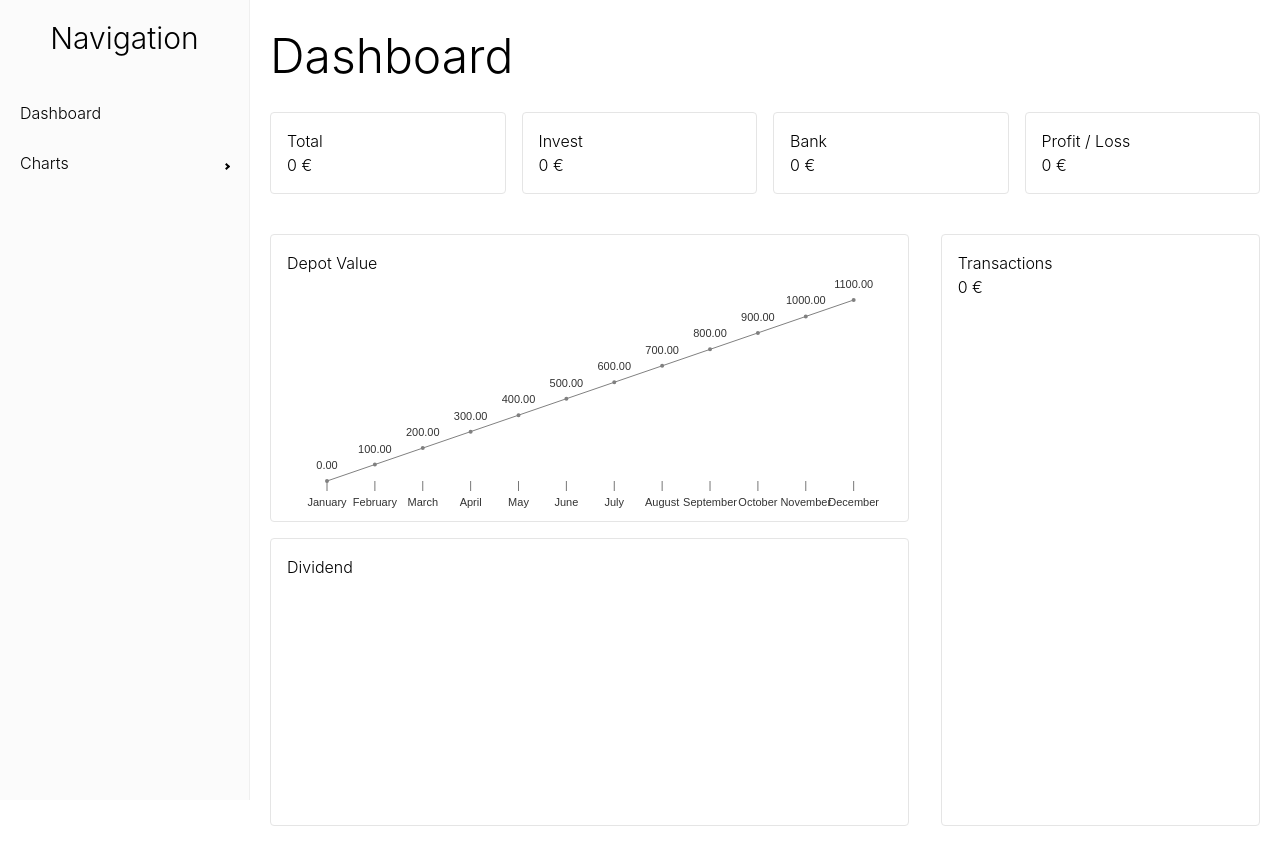
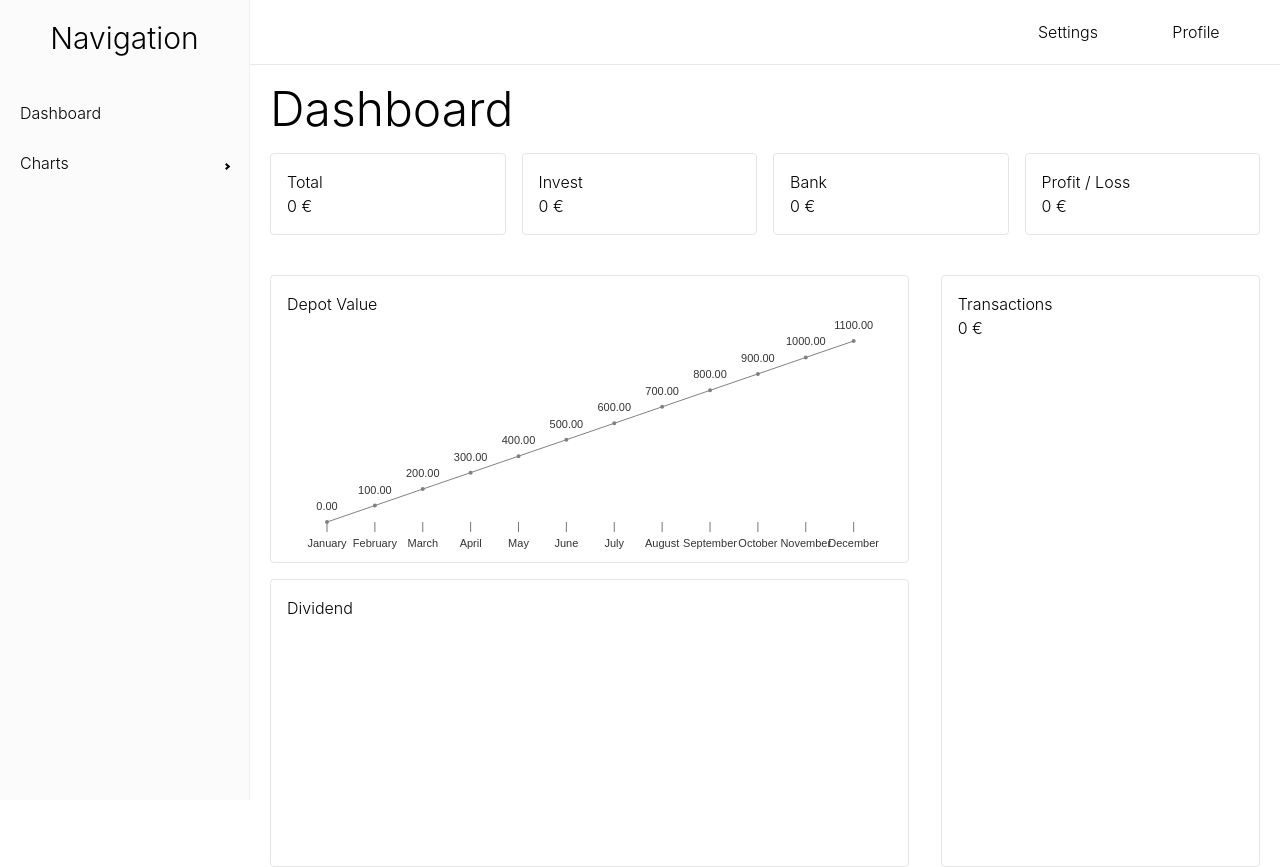
Before and after one commit to nils-developer/dashboard, a React (Create React App) app: page / in a window 1280 px wide. Before the commit the page ends 826 px from the top, so only its background shows below. Built offline with nearby package versions, Linux system fonts and the light colour scheme.

Commit message:
Added TopBar with styling

```diff
--- /dev/null
+++ b/src/components/Button.tsx
@@ -0,0 +1,12 @@
+import React from "react";
+
+type Props = {
+    type: "button" | "submit" | "reset",
+    text: string
+}
+
+export const Button = ({type, text}: Props) => {
+    return (
+        <button type={type}>{text}</button>
+    )
+}
--- a/src/scenes/dashboard/Dashboard.tsx
+++ b/src/scenes/dashboard/Dashboard.tsx
@@ -1,14 +1,17 @@
 import React from "react";
+import {TopBar} from "../global/TopBar";
 import {Header} from "../../components/Header";
 import {DashboardSection} from "./DashboardSection";
 import {DashboardItem} from "./DashboardItem";
-import {LineChart} from "../line/LineChart";
+import {LineChart} from "../linechart/LineChart";
 
 export const Dashboard = () => {
     return (
-        <div className="ml-5 w-full mx-5">
+        <div className="w-full">
+            <TopBar/>
+            <div className="ml-5 mx-5">
                 <Header
-                className="text-5xl my-8"
+                    className="text-5xl my-5"
                     title={"Dashboard"}
                 />
                 <DashboardSection className="grid gap-4 grid-cols-4">
@@ -52,5 +55,6 @@ export const Dashboard = () => {
                     />
                 </DashboardSection>
             </div>
+        </div>
     )
 }
--- /dev/null
+++ b/src/scenes/global/TopBar.tsx
@@ -0,0 +1,20 @@
+
+
+export const TopBar = () => {
+    return (
+        <nav className="flex justify-end right-0 border-b px-5">
+            <div className="flex">
+                <span className="
+                flex justify-center ease-in-out duration-300 hover:bg-slate-100 hover:font-medium"
+                >
+                    <a className="py-5 w-32 text-center" href="/#">Settings</a>
+                </span>
+                <span className=
+                          "flex justify-center ease-in-out duration-300 hover:bg-slate-100 hover:font-medium"
+                >
+                    <a className="py-5 w-32 text-center" href="/#">Profile</a>
+                </span>
+            </div>
+        </nav>
+    )
+}
```
Also changed, not shown: src/scenes/linechart/LineChart.tsx (renamed from src/scenes/line/LineChart.tsx). Lines whose indentation alone changed are shown as unchanged.
